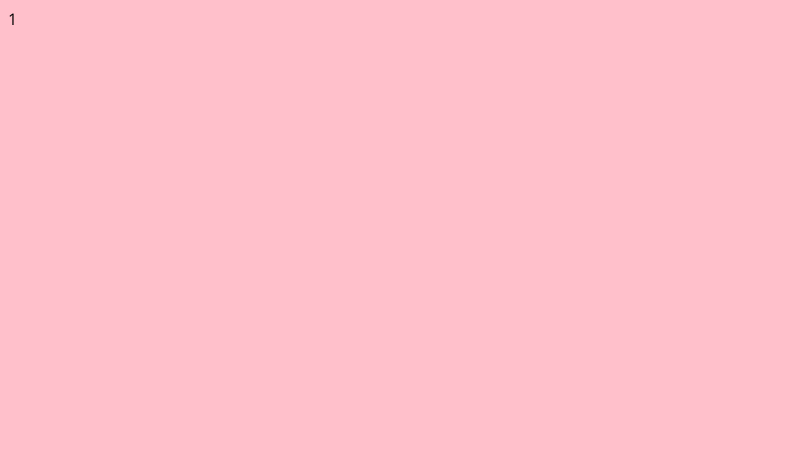
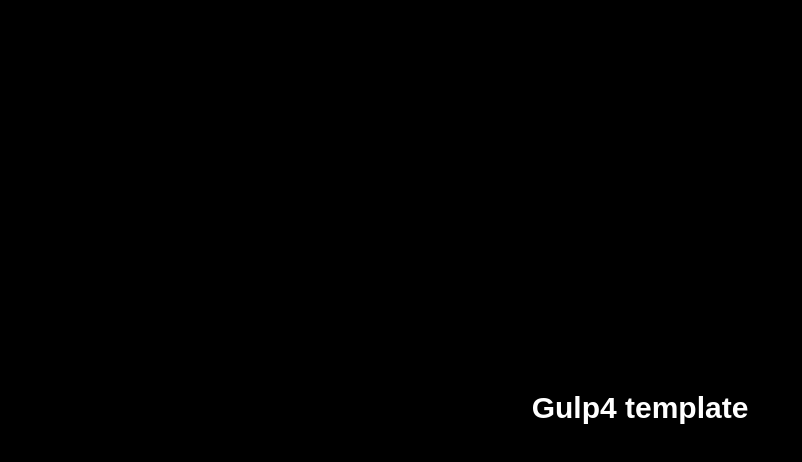
Before and after one commit to Alexey5791/gulp4, a website: page index.html in a window 1280 px wide. Shown: the whole page, without its empty margins (0-802 px from the left). Drawn offline with Linux system fonts and the light colour scheme.

Commit message:
add gulp-purgeCss, package which  delete  unused css

```diff
--- a/gulpfile.js
+++ b/gulpfile.js
@@ -6,8 +6,10 @@
 const del = require('del');
 const browserSync = require('browser-sync');
 const uglify = require('gulp-uglify-es').default;
+const babel = require('gulp-babel');
 const imageMin = require('gulp-imagemin');
 // const concat = require('gulp-concat');
+const purgecss = require('gulp-purgecss')
 
 sass.compiler = require('node-sass');
 
@@ -31,6 +33,11 @@
 function styles(){
   return gulp.src('./src/sass/**/*.sass')
     .pipe(sass.sync().on('error', sass.logError))
+    .pipe(
+      purgecss({
+        content: ['index.html']
+      })
+    )
     .pipe(autoprefixer({
         browsers: ['last 2 versions'],
         cascade: false
--- a/index.html
+++ b/index.html
@@ -8,6 +8,8 @@
 </head>
 <link rel="stylesheet" href="dist/css/styles.css">
 <body>
-    1
+    <div class="section">
+        <h1 class="glitch">Gulp4 template</h1>
+    </div>
 </body>
 </html>
--- a/package.json
+++ b/package.json
@@ -26,5 +26,11 @@
     "gulp-sass": "^4.0.2",
     "gulp-uglify": "^3.0.1",
     "gulp-uglify-es": "^1.0.4"
+  },
+  "devDependencies": {
+    "@babel/core": "^7.3.4",
+    "@babel/preset-env": "^7.3.4",
+    "gulp-babel": "^8.0.0",
+    "gulp-purgecss": "^1.2.0"
   }
 }
--- a/src/sass/styles.sass
+++ b/src/sass/styles.sass
@@ -1,6 +1,46 @@
 @import "fonts.sass"
+$steps: 40
 
 body
-    background: pink
+    background: #000
+    font-family: sans-serif
+.section
     display: flex
-    font-family: "OpenSans-Regular", sans-serif
+    height: 100vh
+    align-items: center
+    justify-content: center
+    width: 100%
+p
+    color: red
+
+.glitch
+    font-size: 30px
+    position: relative
+    padding: 32px
+    color: #fff
+
+    &:before, &:after
+        content: 'Gulp4 template'
+        position: absolute
+        top: 0
+        padding: 30px
+        overflow: hidden
+    &:before
+        left: 3px
+        text-shadow: -3px 0 red
+        animation: glitch-before 2s linear 0s infinite alternate
+    &:after
+        left: -3px
+        text-shadow: -3px 0 blue
+        animation: glitch-after 2s linear 0s infinite alternate
+
+@keyframes glitch-before
+    @for $i from 0 through $steps
+        #{percentage($i*(1/$steps))}
+            clip: rect(random(150)+px, 350px, random(150)+px, 0px)
+
+
+@keyframes glitch-after
+    @for $i from 0 through $steps
+        #{percentage($i*(1/$steps))}
+            clip: rect(random(150)+px, 350px, random(150)+px, 30px)
```
Also changed, not shown: README.md, dist/css/styles.css.
